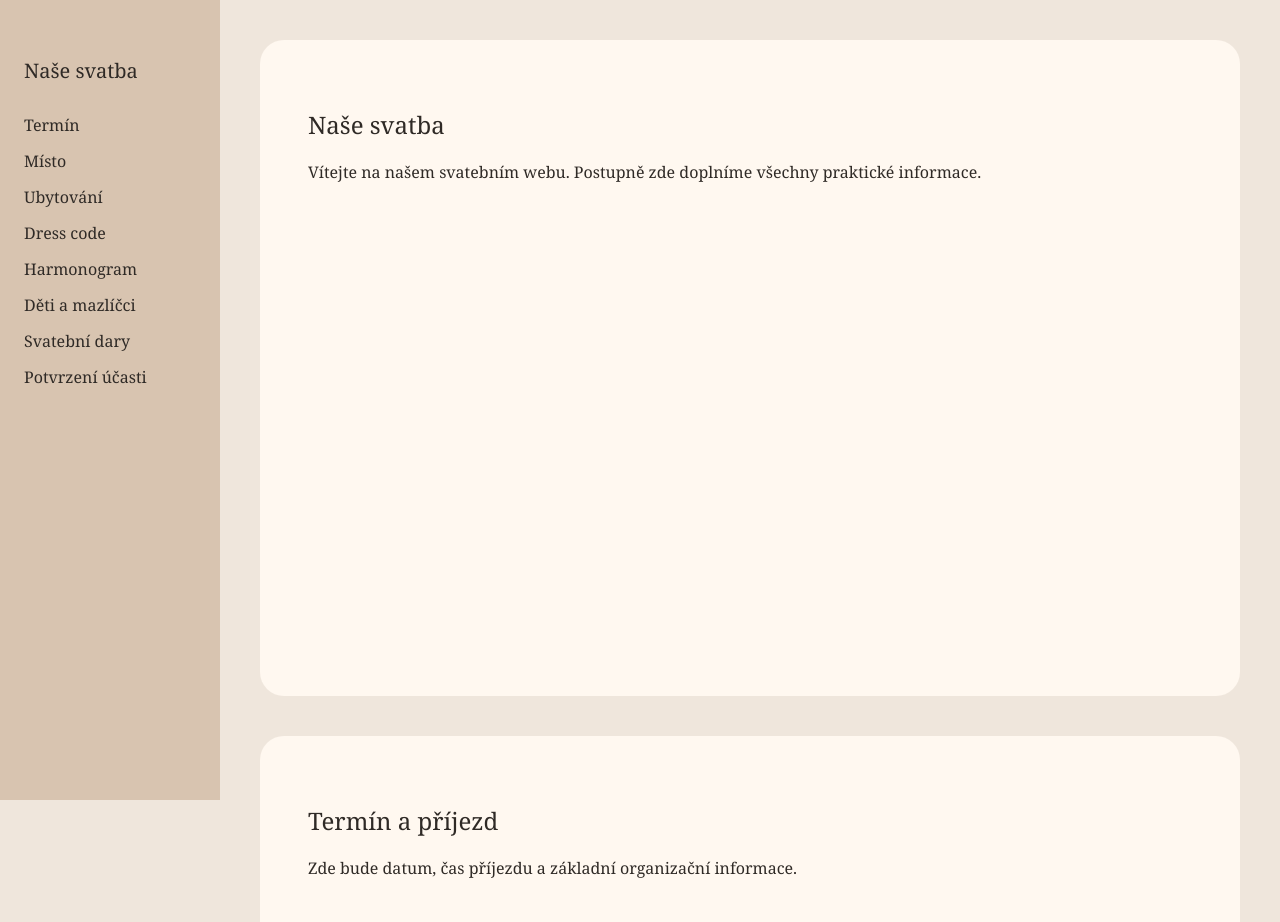
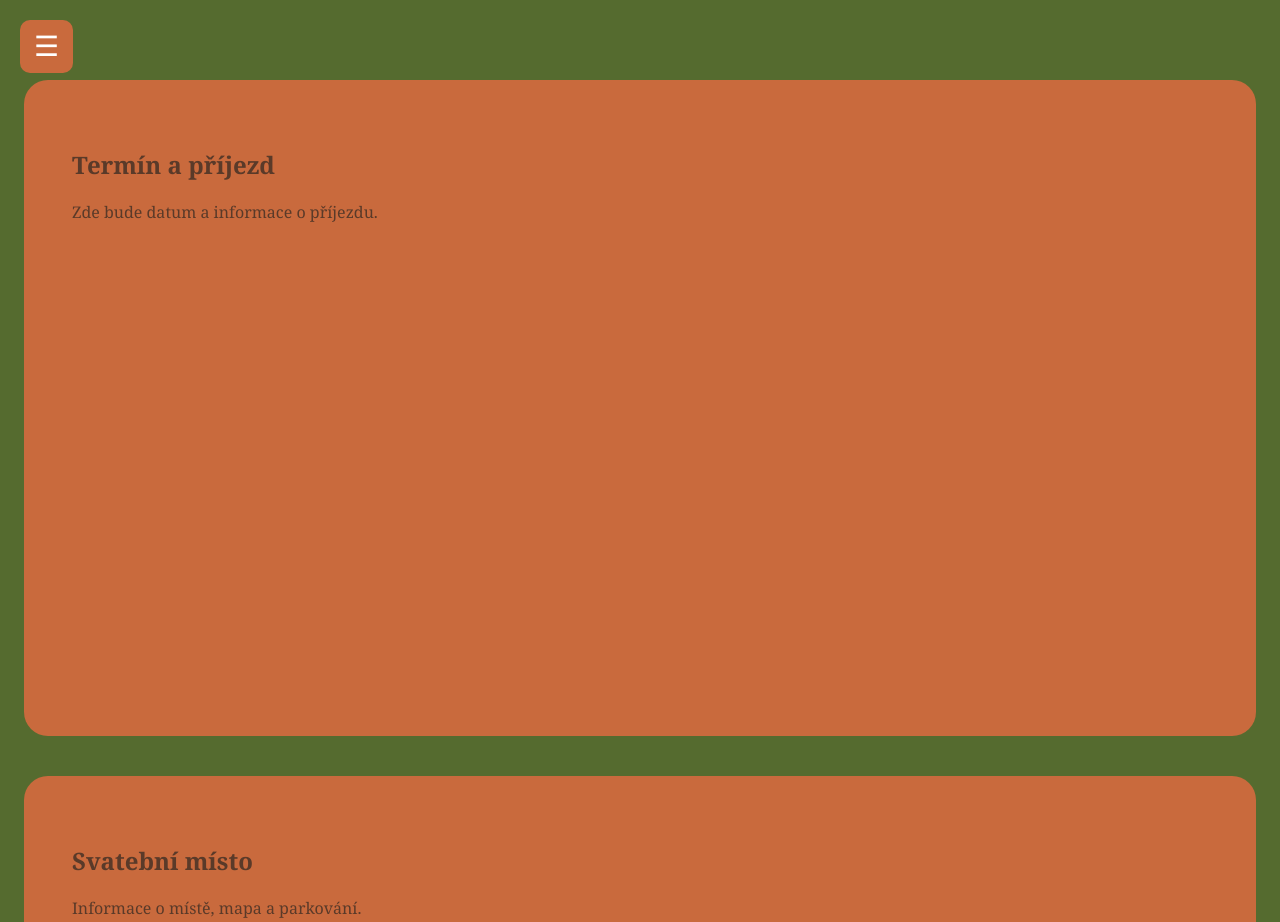
Before and after one commit to Davi05d/SvatbaDJ, a plain HTML site: page index.html in a window 1280 px wide. Shown: the top 922 px of the page. Drawn offline with Linux system fonts and the light colour scheme.

Commit message:
Update index.html

```diff
--- a/index.html
+++ b/index.html
@@ -1,10 +1,12 @@
 <!DOCTYPE html>
 <html lang="cs">
 <head>
-  <meta charset="UTF-8" />
-  <meta name="viewport" content="width=device-width, initial-scale=1.0" />
+<meta charset="UTF-8">
+<meta name="viewport" content="width=device-width, initial-scale=1.0">
 <title>Naše svatba</title>
+
 <style>
+
 html {
     scroll-behavior: smooth;
 }
@@ -12,129 +14,147 @@
 body {
     margin: 0;
     font-family: Georgia, serif;
-      background: #efe6dc;
-      color: #2f2a26;
+    background: #556B2F; /* Olive Green */
+    color: #5A3A29; /* Brown */
 }
+
+/* HAMBURGER BUTTON */
+
+.menu-button {
+    position: fixed;
+    top: 20px;
+    left: 20px;
+    font-size: 28px;
+    background: #C96A3D; /* Terracotta */
+    color: white;
+    border: none;
+    padding: 10px 14px;
+    border-radius: 10px;
+    cursor: pointer;
+    z-index: 1001;
+}
+
+/* MENU PANEL */
 
 nav {
     position: fixed;
     top: 0;
-      left: 0;
-      width: 220px;
+    left: -260px;
+    width: 260px;
     height: 100vh;
-      background: #d8c4b0;
+    background: #556B2F; /* Olive */
     padding: 40px 24px;
     box-sizing: border-box;
+    transition: 0.3s;
+    z-index: 1000;
+}
+
+nav.open {
+    left: 0;
 }
 
 nav h2 {
-      font-size: 20px;
-      margin-bottom: 30px;
+    margin-top: 0;
 }
 
 nav a {
     display: block;
-      color: #2f2a26;
     text-decoration: none;
+    color: #ffffff;
     margin: 14px 0;
+    font-size: 18px;
 }
 
+/* CONTENT */
+
 main {
-      margin-left: 220px;
-      padding: 40px;
+    padding: 80px 24px;
 }
 
 section {
     min-height: 70vh;
-      background: #fff8f0;
+    background: #C96A3D; /* Terracotta */
     margin-bottom: 40px;
     padding: 48px;
     border-radius: 24px;
+    color: #5A3A29; /* Brown text */
 }
 
-    h1, h2 {
-      font-weight: normal;
-    }
-
-    @media (max-width: 800px) {
-      nav {
-        position: static;
-        width: auto;
-        height: auto;
-      }
-
-      main {
-        margin-left: 0;
-        padding: 20px;
-      }
-
-      section {
-        padding: 28px;
-      }
-    }
 </style>
 </head>
 
 <body>
 
-  <nav>
+<button class="menu-button" onclick="toggleMenu()">
+☰
+</button>
+
+<nav id="menu">
+
 <h2>Naše svatba</h2>
-    <a href="#termin">Termín</a>
-    <a href="#misto">Místo</a>
-    <a href="#ubytovani">Ubytování</a>
-    <a href="#dresscode">Dress code</a>
-    <a href="#harmonogram">Harmonogram</a>
-    <a href="#deti">Děti a mazlíčci</a>
-    <a href="#dary">Svatební dary</a>
-    <a href="#rsvp">Potvrzení účasti</a>
+
+<a href="#termin" onclick="toggleMenu()">Termín</a>
+<a href="#misto" onclick="toggleMenu()">Místo</a>
+<a href="#ubytovani" onclick="toggleMenu()">Ubytování</a>
+<a href="#dresscode" onclick="toggleMenu()">Dress code</a>
+<a href="#harmonogram" onclick="toggleMenu()">Harmonogram</a>
+<a href="#deti" onclick="toggleMenu()">Děti a mazlíčci</a>
+<a href="#dary" onclick="toggleMenu()">Svatební dary</a>
+<a href="#rsvp" onclick="toggleMenu()">Potvrzení účasti</a>
+
 </nav>
 
 <main>
-    <section id="uvod">
-      <h1>Naše svatba</h1>
-      <p>Vítejte na našem svatebním webu. Postupně zde doplníme všechny praktické informace.</p>
-    </section>
 
 <section id="termin">
 <h2>Termín a příjezd</h2>
-      <p>Zde bude datum, čas příjezdu a základní organizační informace.</p>
+<p>Zde bude datum a informace o příjezdu.</p>
 </section>
 
 <section id="misto">
 <h2>Svatební místo</h2>
-      <p>Informace o místě, adresa, mapa a parkování v areálu.</p>
+<p>Informace o místě, mapa a parkování.</p>
 </section>
 
 <section id="ubytovani">
 <h2>Ubytování</h2>
-      <p>Informace o ubytování, fotky, praktické věci pro rodiny s dětmi a možnosti ubytování v okolí.</p>
+<p>Informace o ubytování a praktické věci.</p>
 </section>
 
 <section id="dresscode">
 <h2>Dress code</h2>
-      <p>Zde bude doporučení k oblečení.</p>
+<p>Informace o oblečení.</p>
 </section>
 
 <section id="harmonogram">
 <h2>Harmonogram</h2>
-      <p>Zde bude časový plán svatebního dne.</p>
+<p>Program dne.</p>
 </section>
 
 <section id="deti">
 <h2>Děti a domácí mazlíčci</h2>
-      <p>Praktické informace pro rodiče a hosty s mazlíčky.</p>
+<p>Praktické informace.</p>
 </section>
 
 <section id="dary">
 <h2>Svatební dary</h2>
-      <p>Zde bude informace ke svatebním darům.</p>
+<p>Informace o darech.</p>
 </section>
 
 <section id="rsvp">
 <h2>Potvrzení účasti</h2>
 <p>Zde bude odkaz na formulář.</p>
 </section>
+
 </main>
+
+<script>
+
+function toggleMenu() {
+    document.getElementById("menu").classList.toggle("open");
+}
+
+</script>
 
 </body>
 </html>
```
Lines whose indentation alone changed are shown as unchanged.
